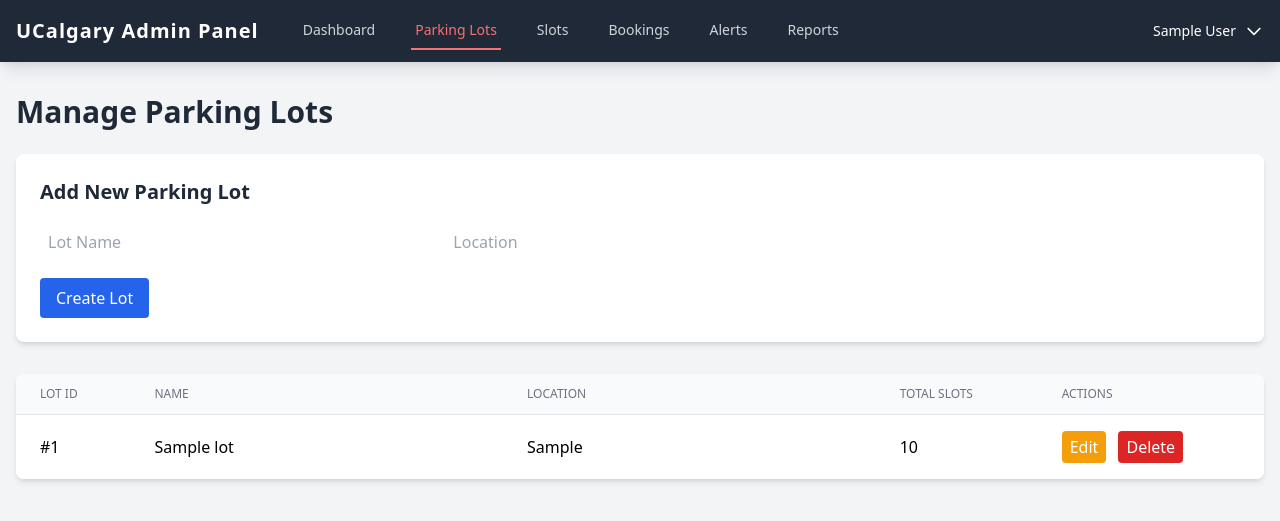
After one commit to Abdalla-Eldoumani/PLMS, a PHP site: page /admin/manage-lots.php in a window 1280 px wide. The commit adds this page. Shown: the top 521 px of the page. Run offline with PHP 8.4, Linux system fonts and the light colour scheme; the visitor is signed in with stand-in values (Sample User, id 1); tables that the repository leaves empty hold one stand-in row (values such as "Sample post").

Commit message:
Updated admin stuff

```diff
--- a/docker-compose.yml
+++ b/docker-compose.yml
@@ -25,6 +25,7 @@ services:
           memory: 256M
 
   db:
+    platform: linux/amd64
     build:
       context: .
       dockerfile: Dockerfile-db
--- a/src/admin/dashboard.php
+++ b/src/admin/dashboard.php
@@ -149,7 +149,7 @@ $overstayAlerts = $db->query("SELECT oa.*, b.start_time, b.end_time,
                         </svg>
                     </div>
                 </div>
-                <a href="current-bookings.php" class="text-sm text-blue-600 hover:underline mt-4 inline-block">View Active Bookings</a>
+                <a href="bookings.php?filter=active" class="text-sm text-blue-600 hover:underline mt-4 inline-block">View Active Bookings</a>
             </div>
 
             <!-- Alerts -->
--- /dev/null
+++ b/src/admin/manage-lots.php
@@ -0,0 +1,160 @@
+<?php
+session_start();
+require_once '../includes/db.php';
+require_once '../includes/auth.php';
+
+$auth = new Auth();
+if (!$auth->isAdmin()) {
+    header("Location: ../login.php");
+    exit();
+}
+
+$db = new Database();
+$userId = $_SESSION['user_id'];
+$message = '';
+$messageType = '';
+
+// Handle lot creation, update, or deletion
+if ($_SERVER['REQUEST_METHOD'] === 'POST') {
+    if (isset($_POST['action'])) {
+        $action = $_POST['action'];
+
+        if ($action === 'create_lot') {
+            $name = trim($_POST['name']);
+            $location = trim($_POST['location']);
+
+            if (empty($name) || empty($location)) {
+                $message = "Name and location are required.";
+                $messageType = "error";
+            } else {
+                try {
+                    $db->query("INSERT INTO parking_lots (name, location, total_slots) VALUES (?, ?, 0)", [$name, $location]);
+                    $lotId = $db->getLastInsertId();
+                    $db->query("INSERT INTO admin_parking_lots (admin_id, lot_id) VALUES (?, ?)", [$userId, $lotId]);
+                    $message = "Parking lot created successfully.";
+                    $messageType = "success";
+                } catch (Exception $e) {
+                    $message = "Error creating lot: " . $e->getMessage();
+                    $messageType = "error";
+                }
+            }
+        }
+
+        if ($action === 'update_lot') {
+            $lotId = filter_input(INPUT_POST, 'lot_id', FILTER_VALIDATE_INT);
+            $name = trim($_POST['name']);
+            $location = trim($_POST['location']);
+
+            if ($lotId && $name && $location) {
+                $db->query("UPDATE parking_lots SET name = ?, location = ? WHERE lot_id = ?", [$name, $location, $lotId]);
+                $message = "Lot updated successfully.";
+                $messageType = "success";
+            }
+        }
+
+        if ($action === 'delete_lot') {
+            $lotId = filter_input(INPUT_POST, 'lot_id', FILTER_VALIDATE_INT);
+
+            // Check for active bookings
+            $active = $db->query("SELECT 1 FROM bookings b
+                                  JOIN parking_slots ps ON b.slot_id = ps.slot_id
+                                  WHERE ps.lot_id = ? AND b.status = 'Active'", [$lotId])->fetch();
+            if ($active) {
+                $message = "Cannot delete lot with active bookings.";
+                $messageType = "error";
+            } else {
+                $db->query("DELETE FROM admin_parking_lots WHERE lot_id = ?", [$lotId]);
+                $db->query("DELETE FROM parking_lots WHERE lot_id = ?", [$lotId]);
+                $message = "Parking lot deleted.";
+                $messageType = "success";
+            }
+        }
+    }
+}
+
+$lots = $db->query("SELECT * FROM parking_lots pl JOIN admin_parking_lots apl ON pl.lot_id = apl.lot_id WHERE apl.admin_id = ? ORDER BY pl.lot_id DESC", [$userId])->fetchAll();
+?>
+
+<!DOCTYPE html>
+<html lang="en">
+<head>
+    <meta charset="UTF-8">
+    <meta name="viewport" content="width=device-width, initial-scale=1.0">
+    <title>Manage Lots - Admin</title>
+    <link href="https://cdn.jsdelivr.net/npm/tailwindcss@2.2.19/dist/tailwind.min.css" rel="stylesheet">
+    <script>
+        function enableEdit(id) {
+            document.querySelectorAll('.edit-' + id).forEach(el => el.removeAttribute('readonly'));
+            document.getElementById('save-btn-' + id).classList.remove('hidden');
+        }
+
+        function confirmDelete(id) {
+            if (confirm('Are you sure you want to delete this lot? Ensure no active bookings exist.')) {
+                document.getElementById('delete-form-' + id).submit();
+            }
+        }
+    </script>
+</head>
+<body class="bg-gray-100">
+<?php include 'includes/admin-header.php'; ?>
+
+<div class="container mx-auto px-4 py-8">
+    <h1 class="text-3xl font-bold text-gray-800 mb-6">Manage Parking Lots</h1>
+
+    <?php if (!empty($message)): ?>
+        <div class="mb-6 <?php echo $messageType === 'error' ? 'bg-red-100 text-red-700 border-red-500' : 'bg-green-100 text-green-700 border-green-500'; ?> border-l-4 p-4 rounded">
+            <?php echo htmlspecialchars($message); ?>
+        </div>
+    <?php endif; ?>
+
+    <div class="bg-white rounded-lg shadow-md p-6 mb-8">
+        <h2 class="text-xl font-bold text-gray-800 mb-4">Add New Parking Lot</h2>
+        <form method="POST" action="manage-lots.php" class="grid grid-cols-1 md:grid-cols-3 gap-4">
+            <input type="hidden" name="action" value="create_lot">
+            <input type="text" name="name" placeholder="Lot Name" required class="rounded border-gray-300 p-2">
+            <input type="text" name="location" placeholder="Location" required class="rounded border-gray-300 p-2">
+            <div class="md:col-span-3">
+                <button type="submit" class="bg-blue-600 text-white px-4 py-2 rounded hover:bg-blue-700">Create Lot</button>
+            </div>
+        </form>
+    </div>
+
+    <div class="bg-white rounded-lg shadow-md overflow-x-auto">
+        <table class="min-w-full divide-y divide-gray-200">
+            <thead class="bg-gray-50">
+                <tr>
+                    <th class="px-6 py-3 text-left text-xs font-medium text-gray-500 uppercase">Lot ID</th>
+                    <th class="px-6 py-3 text-left text-xs font-medium text-gray-500 uppercase">Name</th>
+                    <th class="px-6 py-3 text-left text-xs font-medium text-gray-500 uppercase">Location</th>
+                    <th class="px-6 py-3 text-left text-xs font-medium text-gray-500 uppercase">Total Slots</th>
+                    <th class="px-6 py-3 text-left text-xs font-medium text-gray-500 uppercase">Actions</th>
+                </tr>
+            </thead>
+            <tbody class="bg-white divide-y divide-gray-200">
+                <?php foreach ($lots as $lot): ?>
+                    <tr>
+                        <form method="POST" action="manage-lots.php">
+                            <input type="hidden" name="action" value="update_lot">
+                            <input type="hidden" name="lot_id" value="<?php echo $lot['lot_id']; ?>">
+                            <td class="px-6 py-4">#<?php echo $lot['lot_id']; ?></td>
+                            <td class="px-6 py-4"><input type="text" name="name" class="edit-<?php echo $lot['lot_id']; ?> border-none bg-transparent" readonly value="<?php echo htmlspecialchars($lot['name']); ?>"></td>
+                            <td class="px-6 py-4"><input type="text" name="location" class="edit-<?php echo $lot['lot_id']; ?> border-none bg-transparent" readonly value="<?php echo htmlspecialchars($lot['location']); ?>"></td>
+                            <td class="px-6 py-4"><?php echo $lot['total_slots']; ?></td>
+                            <td class="px-6 py-4 space-x-2">
+                                <button type="button" onclick="enableEdit(<?php echo $lot['lot_id']; ?>)" class="bg-yellow-500 text-white px-2 py-1 rounded">Edit</button>
+                                <button type="submit" id="save-btn-<?php echo $lot['lot_id']; ?>" class="bg-green-600 text-white px-2 py-1 rounded hidden">Save</button>
+                        </form>
+                        <form id="delete-form-<?php echo $lot['lot_id']; ?>" method="POST" action="manage-lots.php" class="inline">
+                            <input type="hidden" name="action" value="delete_lot">
+                            <input type="hidden" name="lot_id" value="<?php echo $lot['lot_id']; ?>">
+                            <button type="button" onclick="confirmDelete(<?php echo $lot['lot_id']; ?>)" class="bg-red-600 text-white px-2 py-1 rounded">Delete</button>
+                        </form>
+                        </td>
+                    </tr>
+                <?php endforeach; ?>
+            </tbody>
+        </table>
+    </div>
+</div>
+</body>
+</html>
```
Also changed, not shown: src/admin/alerts.php (+4 -5 lines), src/admin/bookings.php (added, +151 -0 lines), src/admin/manage-slots.php (+30 -21 lines), src/admin/includes/current-bookings.php (added).
